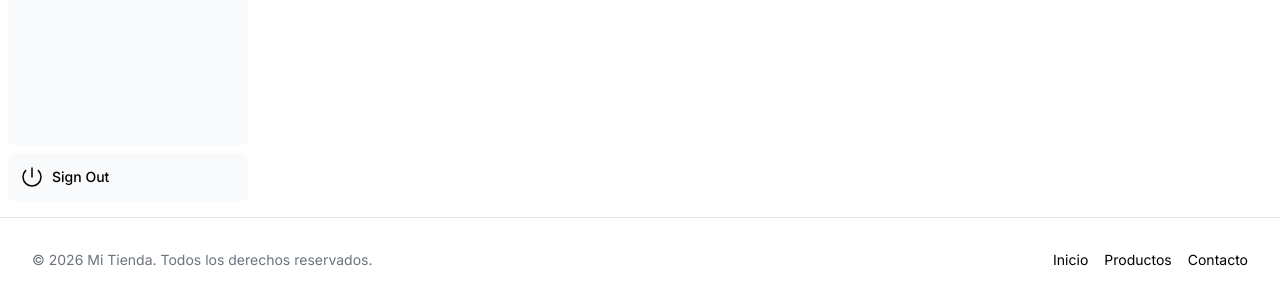
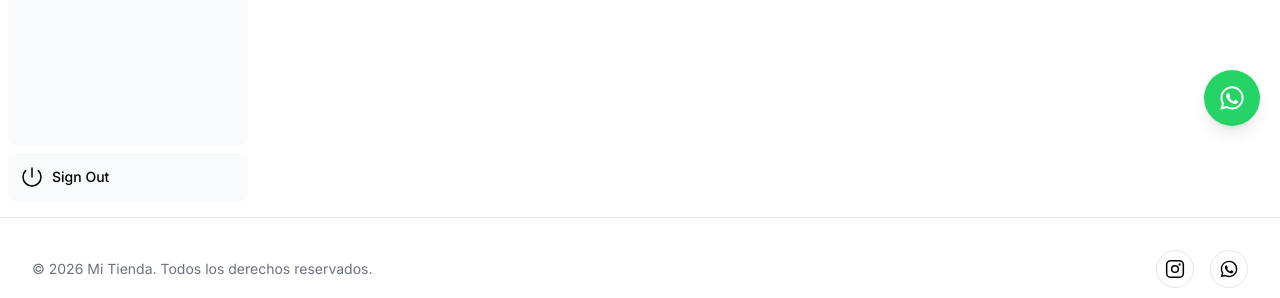
Before and after one commit to CeladaMartina-hub/prueba-nextjs, a Next.js app: page /dashboard/products in a window 1280 px wide. Shown: the part 654-952 px from the top of the page. Built offline with nearby package versions, Linux system fonts and the light colour scheme; no server answers; the database is empty; a web font is replaced by a local one.

Commit message:
fix mejoras de footer y whatsapp flotante

```diff
--- a/app/layout.tsx
+++ b/app/layout.tsx
@@ -1,17 +1,18 @@
-import '@/app/ui/global.css';
-import { inter } from '@/app/ui/fonts';
-import { Metadata } from 'next';
-import Header from './ui/header';
-import Footer from './ui/Footer';
+import "@/app/ui/global.css";
+import { inter } from "@/app/ui/fonts";
+import { Metadata } from "next";
+import Header from "./ui/header";
+import Footer from "./ui/Footer";
+import WhatsappFloat from "@/app/ui/whatsapp-float";
 
 //%s reemplace el título de la página, si no hay título, se mostrará el valor por defecto
 export const metadata: Metadata = {
   title: {
-    template: '%s | Acme Dashboard',
-    default: 'Acme Dashboard',
+    template: "%s | Acme Dashboard",
+    default: "Acme Dashboard",
   },
-  description: 'The official Next.js Learn Dashboard built with App Router.',
-  metadataBase: new URL('https://next-learn-dashboard.vercel.sh'),
+  description: "The official Next.js Learn Dashboard built with App Router.",
+  metadataBase: new URL("https://next-learn-dashboard.vercel.sh"),
 };
 
 export default function RootLayout({
@@ -25,7 +26,8 @@ export default function RootLayout({
         <Header />
         {children}
         <Footer />
-        </body>
+        <WhatsappFloat />
+      </body>
     </html>
   );
 }
--- a/app/ui/Footer.tsx
+++ b/app/ui/Footer.tsx
@@ -1,10 +1,7 @@
 import Link from 'next/link';
 
-const links = [
-  { name: 'Inicio', href: '/' },
-  { name: 'Productos', href: '/products' },
-  { name: 'Contacto', href: '/contact' },
-];
+const INSTAGRAM_URL = 'https://instagram.com/TU_USUARIO'; // reemplazar
+const WHATSAPP_URL = 'https://wa.me/5491137801717';
 
 export default function Footer() {
   return (
@@ -13,13 +10,32 @@ export default function Footer() {
         <p className="text-sm text-gray-500">
           © {new Date().getFullYear()} Mi Tienda. Todos los derechos reservados.
         </p>
-        <nav className="flex gap-4 text-sm">
-          {links.map((link) => (
-            <Link key={link.href} href={link.href} className="hover:text-gray-600">
-              {link.name}
-            </Link>
-          ))}
-        </nav>
+        <div className="flex gap-4">
+          <a
+            href={INSTAGRAM_URL}
+            target="_blank"
+            rel="noopener noreferrer"
+            aria-label="Instagram"
+            className="rounded-full border p-2 hover:bg-gray-100"
+          >
+            <svg xmlns="http://www.w3.org/2000/svg" viewBox="0 0 24 24" fill="none" stroke="currentColor" strokeWidth="1.8" className="h-5 w-5">
+              <rect x="2" y="2" width="20" height="20" rx="5" />
+              <circle cx="12" cy="12" r="4" />
+              <circle cx="17.5" cy="6.5" r="0.5" fill="currentColor" />
+            </svg>
+          </a>
+          <a
+            href={WHATSAPP_URL}
+            target="_blank"
+            rel="noopener noreferrer"
+            aria-label="WhatsApp"
+            className="rounded-full border p-2 hover:bg-gray-100"
+          >
+            <svg xmlns="http://www.w3.org/2000/svg" viewBox="0 0 24 24" fill="currentColor" className="h-5 w-5">
+              <path d="M12.04 2C6.58 2 2.13 6.45 2.13 11.91c0 1.75.46 3.45 1.32 4.95L2 22l5.28-1.38c1.45.79 3.08 1.21 4.76 1.21h.01c5.46 0 9.91-4.45 9.91-9.91 0-2.65-1.03-5.14-2.9-7.01A9.87 9.87 0 0012.04 2m0 1.67c2.2 0 4.27.86 5.82 2.42a8.19 8.19 0 012.42 5.82c0 4.54-3.7 8.23-8.24 8.23-1.48 0-2.93-.39-4.2-1.15l-.3-.18-3.14.82.84-3.06-.19-.32a8.18 8.18 0 01-1.25-4.35c0-4.54 3.7-8.23 8.24-8.23m-3.48 4.24c-.16 0-.42.06-.64.31-.22.24-.85.83-.85 2.03s.87 2.36.99 2.52c.12.16 1.7 2.73 4.28 3.71.6.23 1.06.36 1.42.47.6.19 1.14.16 1.57.1.48-.07 1.47-.6 1.68-1.19.21-.58.21-1.08.14-1.19-.06-.1-.22-.16-.46-.28-.24-.12-1.47-.72-1.7-.81-.23-.08-.39-.12-.56.12-.16.24-.64.81-.78.98-.14.16-.29.18-.53.06-.24-.12-1.02-.38-1.94-1.2-.72-.64-1.2-1.43-1.34-1.67-.14-.24-.01-.37.11-.49.11-.11.24-.29.36-.43.12-.14.16-.24.24-.4.08-.16.04-.31-.02-.43-.06-.12-.56-1.36-.77-1.85-.2-.48-.4-.42-.56-.42h-.35" />
+            </svg>
+          </a>
+        </div>
       </div>
     </footer>
   );
--- /dev/null
+++ b/app/ui/whatsapp-float.tsx
@@ -0,0 +1,17 @@
+const WHATSAPP_URL = 'https://wa.me/5491137801717';
+
+export default function WhatsappFloat() {
+  return (
+    <a
+      href={WHATSAPP_URL}
+      target="_blank"
+      rel="noopener noreferrer"
+      aria-label="Consultar por WhatsApp"
+      className="fixed bottom-5 right-5 z-50 flex h-14 w-14 items-center justify-center rounded-full bg-[#25D366] shadow-lg hover:opacity-90"
+    >
+      <svg xmlns="http://www.w3.org/2000/svg" viewBox="0 0 24 24" fill="white" className="h-7 w-7">
+        <path d="M12.04 2C6.58 2 2.13 6.45 2.13 11.91c0 1.75.46 3.45 1.32 4.95L2 22l5.28-1.38c1.45.79 3.08 1.21 4.76 1.21h.01c5.46 0 9.91-4.45 9.91-9.91 0-2.65-1.03-5.14-2.9-7.01A9.87 9.87 0 0012.04 2m0 1.67c2.2 0 4.27.86 5.82 2.42a8.19 8.19 0 012.42 5.82c0 4.54-3.7 8.23-8.24 8.23-1.48 0-2.93-.39-4.2-1.15l-.3-.18-3.14.82.84-3.06-.19-.32a8.18 8.18 0 01-1.25-4.35c0-4.54 3.7-8.23 8.24-8.23m-3.48 4.24c-.16 0-.42.06-.64.31-.22.24-.85.83-.85 2.03s.87 2.36.99 2.52c.12.16 1.7 2.73 4.28 3.71.6.23 1.06.36 1.42.47.6.19 1.14.16 1.57.1.48-.07 1.47-.6 1.68-1.19.21-.58.21-1.08.14-1.19-.06-.1-.22-.16-.46-.28-.24-.12-1.47-.72-1.7-.81-.23-.08-.39-.12-.56.12-.16.24-.64.81-.78.98-.14.16-.29.18-.53.06-.24-.12-1.02-.38-1.94-1.2-.72-.64-1.2-1.43-1.34-1.67-.14-.24-.01-.37.11-.49.11-.11.24-.29.36-.43.12-.14.16-.24.24-.4.08-.16.04-.31-.02-.43-.06-.12-.56-1.36-.77-1.85-.2-.48-.4-.42-.56-.42h-.35" />
+      </svg>
+    </a>
+  );
+}
```
